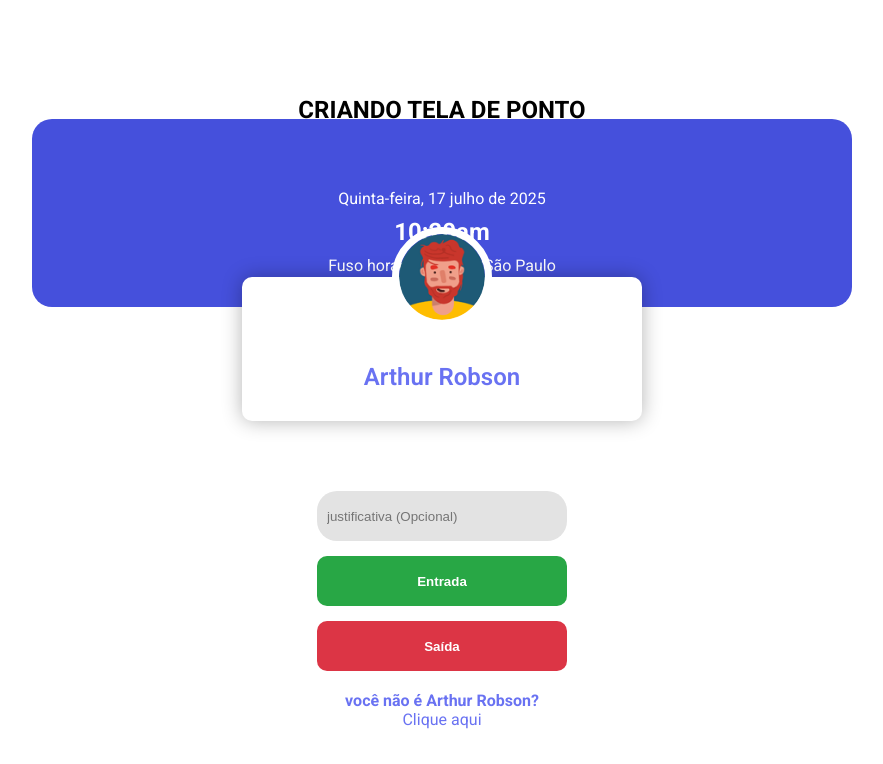
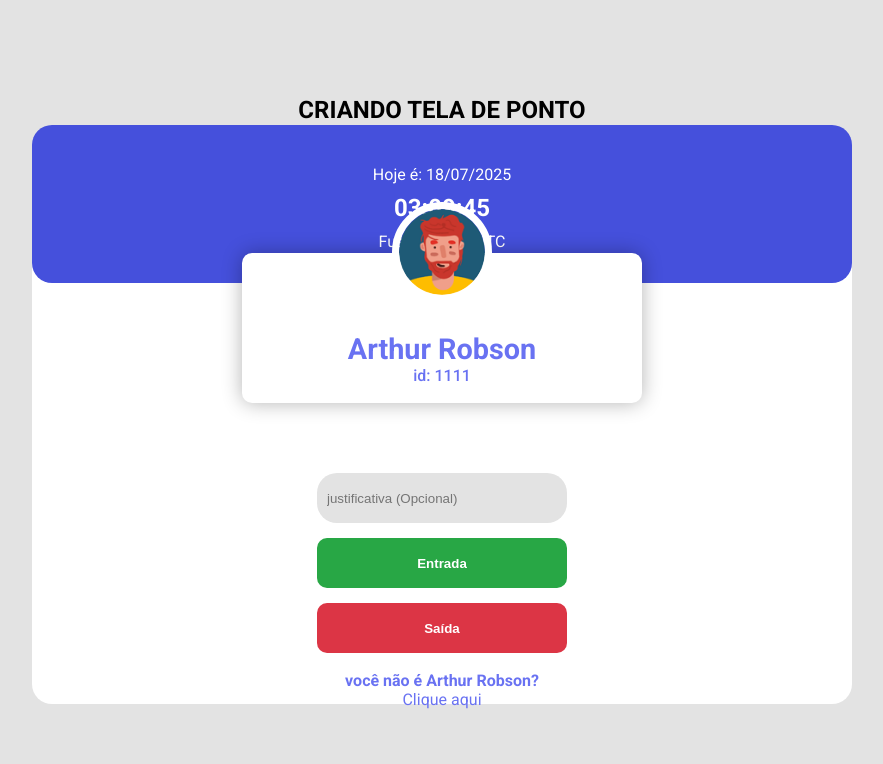
Before and after one commit to arthurobs542/clock-in-clock-out-tela, a plain HTML site: page index.html in a window 1280 px wide. Shown: the whole page, without its empty margins (198-1081 px from the left). Drawn offline with Linux system fonts and the light colour scheme.

Commit message:
captura data hora e exibe alert com hora que o usuario clicou no btn

```diff
--- /dev/null
+++ b/funcionarios.json
@@ -0,0 +1,22 @@
+[
+  {
+    "foto": "./src/avatar-2.png",
+    "nome": "Arthur Robson",
+    "numero": 1111
+  },
+  {
+    "numero": 2222,
+    "nome": "Carlos Lima",
+    "foto": "./src/avatar-3.png"
+  },
+  {
+    "numero": 3333,
+    "nome": "Bruna Souza",
+    "foto": "./src/avatar-4.png"
+  },
+  {
+    "numero": 4444,
+    "nome": "Yasmim Genova",
+    "foto": "./src/avatar-5.png"
+  }
+]
--- a/index.html
+++ b/index.html
@@ -19,15 +19,18 @@
       <div class="conteiner-div-section-tela">
         <!-- div com a header da tela -->
         <div class="conteiner-header-horas" id="conteiner-header-horas">
-          <p id="conteiner-full-data">Quinta-feira, 17 julho de 2025</p>
+          <p id="conteiner-full-data">--/--/----</p>
 
-          <h2 id="conteiner-hora">10:20am</h2>
-          <p id="conteiner-fuso-horario">Fuso horario: Brasilia/São Paulo</p>
+          <h2 id="conteiner-hora">00:00:00</h2>
+          <p id="conteiner-fuso-horario">--</p>
         </div>
         <!-- div com informações do usuario (img, nome, id) -->
-        <div class="conteiner-div-usuario">
+        <div class="conteiner-div-usuario" id="conteiner-div-usuario">
           <img src="./src/avatar-2.png" alt="usuario" id="foto-usuario" />
-          <h1 id="nome-usuario">Arthur Robson</h1>
+          <div id="nome-id-usuario">
+            <h1 id="nome-usuario">--</h1>
+            <p id="id-usuario">--</p>
+          </div>
         </div>
         <!-- div com interações de entrada e saída  -->
         <div id="conteiner-div-checkin" class="conteiner-div-checkin">
@@ -51,5 +54,6 @@
       </div>
     </section>
     <script src="script.js"></script>
+    <script src="script2.js"></script>
   </body>
 </html>
--- a/script.js
+++ b/script.js
@@ -1 +1,96 @@
-console.log("Hello world ");
+//capturando elementos
+const dataCerta = document.getElementById("conteiner-full-data");
+const horaCerta = document.getElementById("conteiner-hora");
+const fusoHorario = document.getElementById("conteiner-fuso-horario");
+
+//capturando botoes de clock-in/ clock-out
+const clockIn = document.getElementById("btn-entrada");
+const clockOut = document.getElementById("btn-saida");
+console.log(clockOut);
+
+let funcionarioSelecionado = null; // variável global
+//json com funcionarios
+fetch("./funcionarios.json")
+  .then((resposta) => resposta.json())
+  .then((dados) => {
+    // A variável 'dados' é um array de funcionários
+    const funcionario = dados[0]; // Exibe o primeiro, por exemplo
+
+    funcionarioSelecionado = funcionario; // <-- CORREÇÃO AQUI ✅
+
+    // Atualiza os elementos na tela
+    document.getElementById("foto-usuario").src = funcionario.foto;
+    document.getElementById("nome-usuario").textContent = funcionario.nome;
+    document.getElementById(
+      "id-usuario"
+    ).textContent = `id: ${funcionario.numero}`;
+  })
+  .catch((erro) => console.error("Erro ao carregar JSON:", erro));
+
+//exibe data e  horas no relogio do sistema
+function atualizaDataHora() {
+  const hoje = new Date();
+  const dia = String(hoje.getDate()).padStart(2, "0");
+  const mes = String(hoje.getMonth() + 1).padStart(2, "0");
+  const ano = String(hoje.getFullYear());
+
+  const dataFormatada = `Hoje é: ${dia}/${mes}/${ano}`;
+
+  dataCerta.textContent = dataFormatada;
+
+  const agora = new Date();
+  const horas = String(agora.getHours()).padStart(2, "0");
+  const minutos = String(agora.getMinutes()).padStart(2, "0");
+  const segundos = String(agora.getSeconds()).padStart(2, "0");
+
+  const horaFormatada = `${horas}:${minutos}:${segundos}`;
+
+  horaCerta.textContent = horaFormatada;
+}
+
+//para exibir o fuso horario
+function obterFusoHorario() {
+  const timeZone = Intl.DateTimeFormat().resolvedOptions().timeZone;
+
+  //mapeamento de zonas tecnicas para nomes familiar
+  const nomesAmigaveis = {
+    "America/Sao_Paulo": "Brasília/São Paulo",
+    "America/Fortaleza": "Fortaleza",
+    "America/Recife": "Recife",
+    "America/Manaus": "Manaus",
+    "America/Belem": "Belém",
+    "America/Cuiaba": "Cuiabá",
+    "America/Porto_Velho": "Porto Velho",
+    "America/Boa_Vista": "Boa Vista",
+  };
+
+  const nomeExibicao = nomesAmigaveis[timeZone] || timeZone;
+  fusoHorario.textContent = `Fuso horário: ${nomeExibicao}`;
+}
+
+setInterval(atualizaDataHora, 1000);
+
+clockIn.addEventListener("click", () => {
+  if (!funcionarioSelecionado) return alert("Funcionário não carregado!");
+
+  const agora = new Date();
+  const horas = String(agora.getHours()).padStart(2, "0");
+  const minutos = String(agora.getMinutes()).padStart(2, "0");
+  const segundos = String(agora.getSeconds()).padStart(2, "0");
+
+  alert(
+    `Olá ${funcionarioSelecionado.nome}, entrada registrada às ${horas}:${minutos}:${segundos}`
+  );
+});
+
+clockOut.addEventListener("click", () => {
+  const agora = new Date();
+  const horas = String(agora.getHours()).padStart(2, "0");
+  const minutos = String(agora.getMinutes()).padStart(2, "0");
+  const segundos = String(agora.getSeconds()).padStart(2, "0");
+
+  alert(`Saida registrada às ${horas}:${minutos}:${segundos}`);
+});
+
+atualizaDataHora();
+obterFusoHorario();
--- /dev/null
+++ b/script2.js
@@ -0,0 +1,14 @@
+fetch("./funcionarios.json")
+  .then((resposta) => resposta.json())
+  .then((dados) => {
+    // A variável 'dados' é um array de funcionários
+    const funcionario = dados[0]; // Exibe o primeiro, por exemplo
+
+    // Atualiza os elementos na tela
+    document.getElementById("foto-usuario").src = funcionario.foto;
+    document.getElementById("nome-usuario").textContent = funcionario.nome;
+    document.getElementById(
+      "id-usuario"
+    ).textContent = `id: ${funcionario.numero}`;
+  })
+  .catch((erro) => console.error("Erro ao carregar JSON:", erro));
--- a/style.css
+++ b/style.css
@@ -10,6 +10,7 @@ body {
   flex-direction: column;
   align-items: center;
   justify-content: center;
+  background-color: #e3e3e3;
 }
 
 .conteiner-section-tela {
@@ -59,7 +60,7 @@ body {
 
 .conteiner-header-horas {
   width: 100%;
-  height: 300px;
+  height: 320px;
   padding: 2rem 1rem;
 
   display: flex;
@@ -67,7 +68,7 @@ body {
   align-items: center;
   gap: 10px;
 
-  padding-top: 70px;
+  padding-top: 40px;
 
   color: #fff;
   background-color: #4550dc;
@@ -82,13 +83,11 @@ body {
   transform: translateY(-50px);
   left: 0;
   right: 0;
-  margin: auto;
 
   display: flex;
   flex-direction: column;
   align-items: center;
   justify-content: center;
-  gap: 1rem;
 
   background-color: #fff;
   border-radius: 10px;
@@ -101,16 +100,22 @@ body {
   border-radius: 50%;
   border: #fff 7px solid;
   position: relative;
-  top: -50px;
+  transform: translateY(-50px);
 }
 
-.conteiner-div-usuario h1 {
+#nome-id-usuario {
   color: #6972f2;
-  font-size: 1.5rem;
+  font-size: 1.2rem;
   font-weight: 600;
   text-align: center;
-  position: relative;
-  top: -30px;
+  transform: translateY(-20px);
+}
+
+#id-usuario {
+  color: #6972f2;
+  font-size: 1rem;
+  font-weight: 500;
+  text-align: center;
 }
 
 .conteiner-div-checkin {
@@ -166,6 +171,7 @@ body {
 .conteiner-div-trocar-usuario a {
   color: #6972f2;
   text-decoration: none;
+  margin-bottom: 1rem;
 }
 .conteiner-div-trocar-usuario a:hover {
   text-decoration: underline;
```
Also changed, not shown: script1.js (added, +8 -0 lines), src/avatar-3.png (renamed from src/avata-3.png), src/avatar-4.png (renamed from src/avata-4.png), src/avatar-5.png (renamed from src/avata-6.png).
